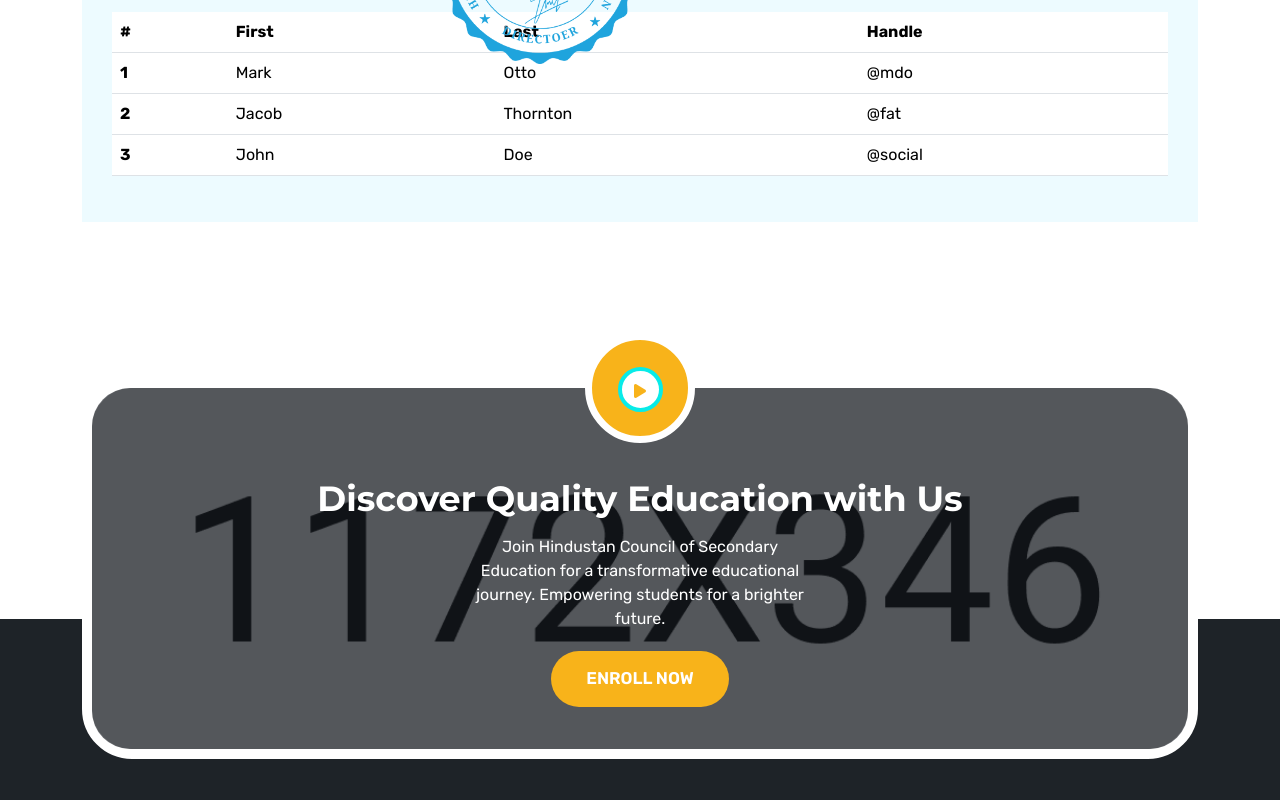
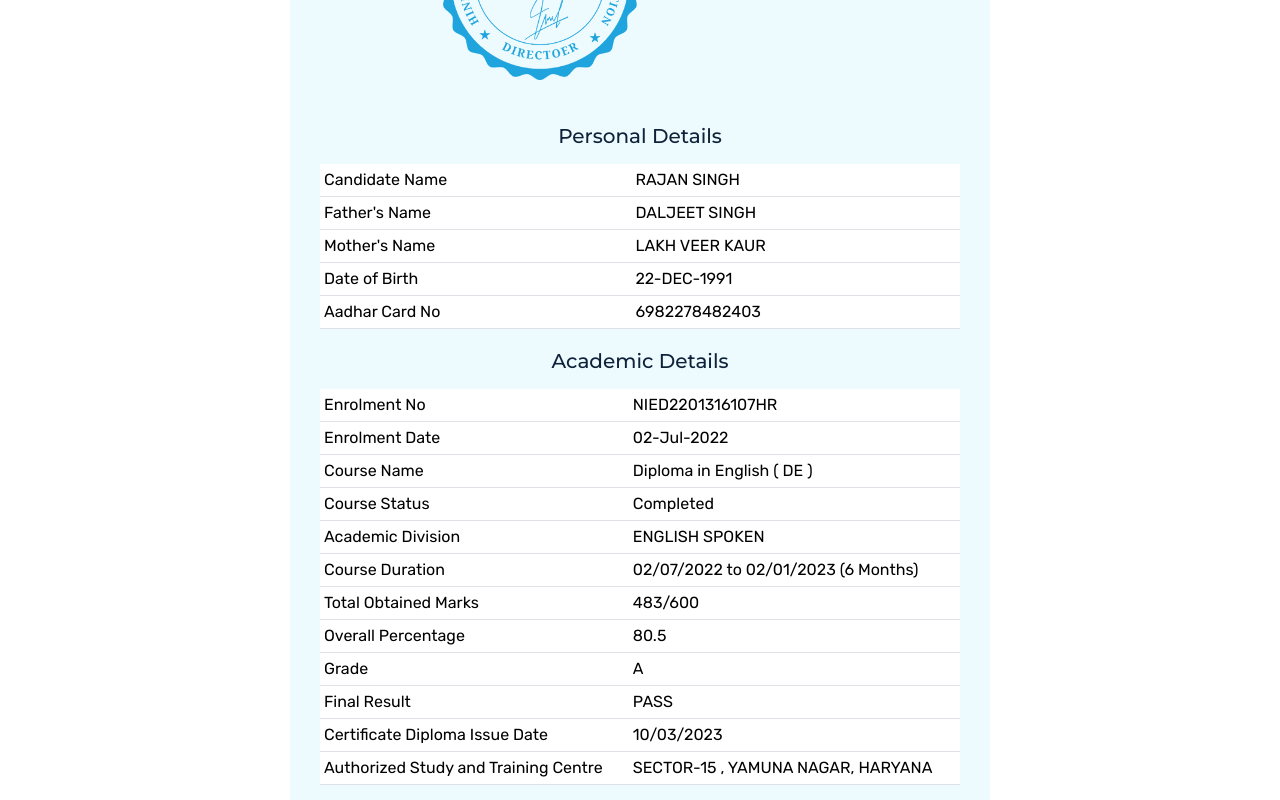
Before and after one commit to Pankajvijaybhatnagar/hind, a Next.js app: page /verify-certificate in a window 1280 px wide. Shown: the part 1020-1820 px from the top of the page. Built offline with nearby package versions, Linux system fonts and the light colour scheme.

Commit message:
added the student all details

```diff
--- a/app/verify-certificate/page.js
+++ b/app/verify-certificate/page.js
@@ -11,15 +11,27 @@
   const [loading, setLoading] = React.useState(false);
   const [error, setError] = React.useState(false);
   const [certificateId, setCertificateId] = React.useState("");
-  const [studentData, setStudentData] = React.useState({
-    name: "Student 1 ",
-    avatar: "/images/about_2_img_copy.jpg",
-    fatherName: "Father 1",
-    MotherName: "Mother 1",
-    subjects: {
+ const [studentData, setStudentData] = React.useState({
+  name: "RAJAN SINGH",
+  avatar: "/images/about_2_img_copy.jpg",
+  fatherName: "DALJEET SINGH",
+  motherName: "LAKH VEER KAUR",
+  dateOfBirth: "22-DEC-1991",
+  aadharCardNo: "6982278482403",
+  enrolmentNo: "NIED2201316107HR",
+  enrolmentDate: "02-Jul-2022",
+  courseName: "Diploma in English ( DE )",
+  courseStatus: "Completed",
+  academicDivision: "ENGLISH SPOKEN",
+  courseDuration: "02/07/2022 to 02/01/2023 (6 Months)",
+  totalObtainedMarks: "483/600",
+  overallPercentage: "80.5",
+  grade: "A",
+  finalResult: "PASS",
+  certificateIssueDate: "10/03/2023",
+  trainingCentre: "SECTOR-15 , YAMUNA NAGAR, HARYANA"
+});
 
-    }
-  })
 
   return (
     <Layout>
--- a/component/VeriyCertificate/Certificate.module.css
+++ b/component/VeriyCertificate/Certificate.module.css
@@ -4,6 +4,8 @@
 display: flex;
 flex-direction: column;
 align-items: center;
+max-width: 700px;
+margin: auto;
 }
 
 .headerlogo{
--- a/component/VeriyCertificate/VerifyCertificateContainer.js
+++ b/component/VeriyCertificate/VerifyCertificateContainer.js
@@ -1,47 +1,136 @@
 import Image from "next/image";
-import React from "react";
+import React, { useEffect } from "react";
 import Styles from "./Certificate.module.css";
 
 const VerifyCertificateContainer = ({ studentData }) => {
+  const handlePrint = () => {
+    window.print();
+  };
+
+   useEffect(() => {
+    const handleContextMenu = (e) => {
+      e.preventDefault();
+    };
+    document.addEventListener("contextmenu", handleContextMenu);
+    return () => {
+      document.removeEventListener("contextmenu", handleContextMenu);
+    };
+  }, []);
+
   return (
-    <div className={Styles.bgclr}>
+    <>
+      <div className="text-end my-3">
+        {/* <button className="btn btn-primary" onClick={handlePrint}>
+          Print Certificate
+        </button> */}
+      </div>
+
+      <div className={`${Styles.bgclr} print-area`}>
         <img className={Styles.headerlogo} src={"/images/logo-2.png"} />
         <h5 className="my-3">Candidate Certificate Online Verification</h5>
         <div className={Styles.photocontainer}>
-        <Image className={Styles.studentavatar} height={200 } width={200} src={studentData.avatar} />
-        <Image height={100} width={100}  className={Styles.stamp} src={"/images/stamp.png"} />
+          <Image
+            className={Styles.studentavatar}
+            height={200}
+            width={200}
+            src={studentData.avatar}
+          />
+          <Image
+            height={100}
+            width={100}
+            className={Styles.stamp}
+            src={"/images/stamp.png"}
+          />
         </div>
-      <table  class="table mt-5 pt-5">
-  <thead>
-    <tr>
-      <th scope="col">#</th>
-      <th scope="col">First</th>
-      <th scope="col">Last</th>
-      <th scope="col">Handle</th>
-    </tr>
-  </thead>
+
+        {/* Personal Details */}
+        <div className="my-5"></div>
+
+        <h5 className="mt-5">Personal Details</h5>
+        <table className="table table-sm mt-3">
+
+
           <tbody>
             <tr>
-      <th scope="row">1</th>
-      <td>Mark</td>
-      <td>Otto</td>
-      <td>@mdo</td>
+              <td>Candidate Name</td>
+              <td>{studentData.name}</td>
             </tr>
             <tr>
-      <th scope="row">2</th>
-      <td>Jacob</td>
-      <td>Thornton</td>
-      <td>@fat</td>
+              <td>Father's Name</td>
+              <td>{studentData.fatherName}</td>
             </tr>
             <tr>
-      <th scope="row">3</th>
-      <td>John</td>
-      <td>Doe</td>
-      <td>@social</td>
+              <td>Mother's Name</td>
+              <td>{studentData.motherName}</td>
+            </tr>
+            <tr>
+              <td>Date of Birth</td>
+              <td>{studentData.dateOfBirth}</td>
+            </tr>
+            <tr>
+              <td>Aadhar Card No</td>
+              <td>{studentData.aadharCardNo}</td>
+            </tr>
+          </tbody>
+        </table>
+
+        {/* Academic Details */}
+        <h5 className="mt-1">Academic Details</h5>
+        <table className="table table-sm mt-3">
+
+          <tbody>
+            <tr>
+              <td>Enrolment No</td>
+              <td>{studentData.enrolmentNo}</td>
+            </tr>
+            <tr>
+              <td>Enrolment Date</td>
+              <td>{studentData.enrolmentDate}</td>
+            </tr>
+            <tr>
+              <td>Course Name</td>
+              <td>{studentData.courseName}</td>
+            </tr>
+            <tr>
+              <td>Course Status</td>
+              <td>{studentData.courseStatus}</td>
+            </tr>
+            <tr>
+              <td>Academic Division</td>
+              <td>{studentData.academicDivision}</td>
+            </tr>
+            <tr>
+              <td>Course Duration</td>
+              <td>{studentData.courseDuration}</td>
+            </tr>
+            <tr>
+              <td>Total Obtained Marks</td>
+              <td>{studentData.totalObtainedMarks}</td>
+            </tr>
+            <tr>
+              <td>Overall Percentage</td>
+              <td>{studentData.overallPercentage}</td>
+            </tr>
+            <tr>
+              <td>Grade</td>
+              <td>{studentData.grade}</td>
+            </tr>
+            <tr>
+              <td>Final Result</td>
+              <td>{studentData.finalResult}</td>
+            </tr>
+            <tr>
+              <td>Certificate Diploma Issue Date</td>
+              <td>{studentData.certificateIssueDate}</td>
+            </tr>
+            <tr>
+              <td>Authorized Study and Training Centre</td>
+              <td>{studentData.trainingCentre}</td>
             </tr>
           </tbody>
         </table>
       </div>
+    </>
   );
 };
 
--- a/component/VeriyCertificate/VerifyCertificateForm.js
+++ b/component/VeriyCertificate/VerifyCertificateForm.js
@@ -25,11 +25,11 @@
               onChange={handleInputChange}
             />
             <button
-              className="btn btn-outline-secondary"
+              className="btn btn-primary"
               type="submit"
               id="button-addon2"
             >
-              Verify
+              Search
             </button>
           </form>
         </div>
```
Also changed, not shown: component/dashboard/AddStudentForm.js (+98 -13 lines), component/dashboard/Dashboard.module.css (added, +23 -0 lines). Lines whose indentation alone changed are shown as unchanged.
